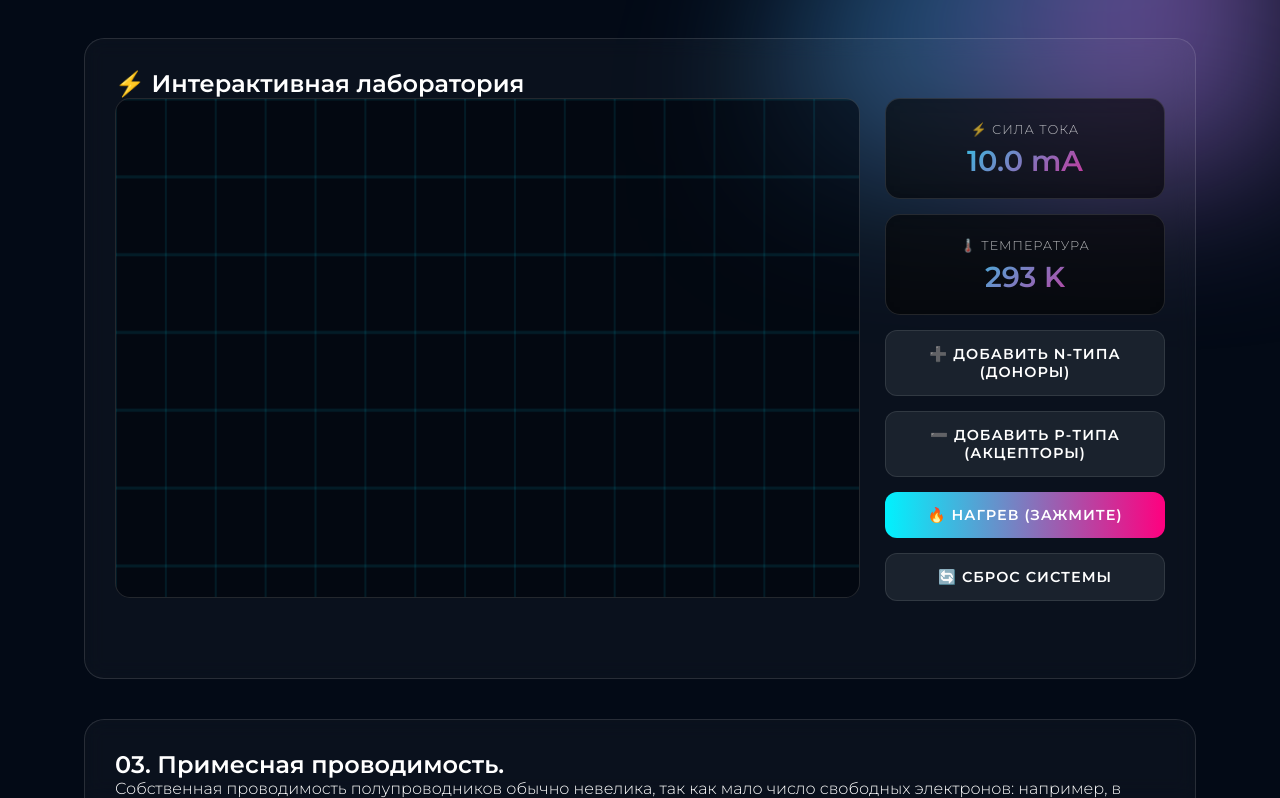
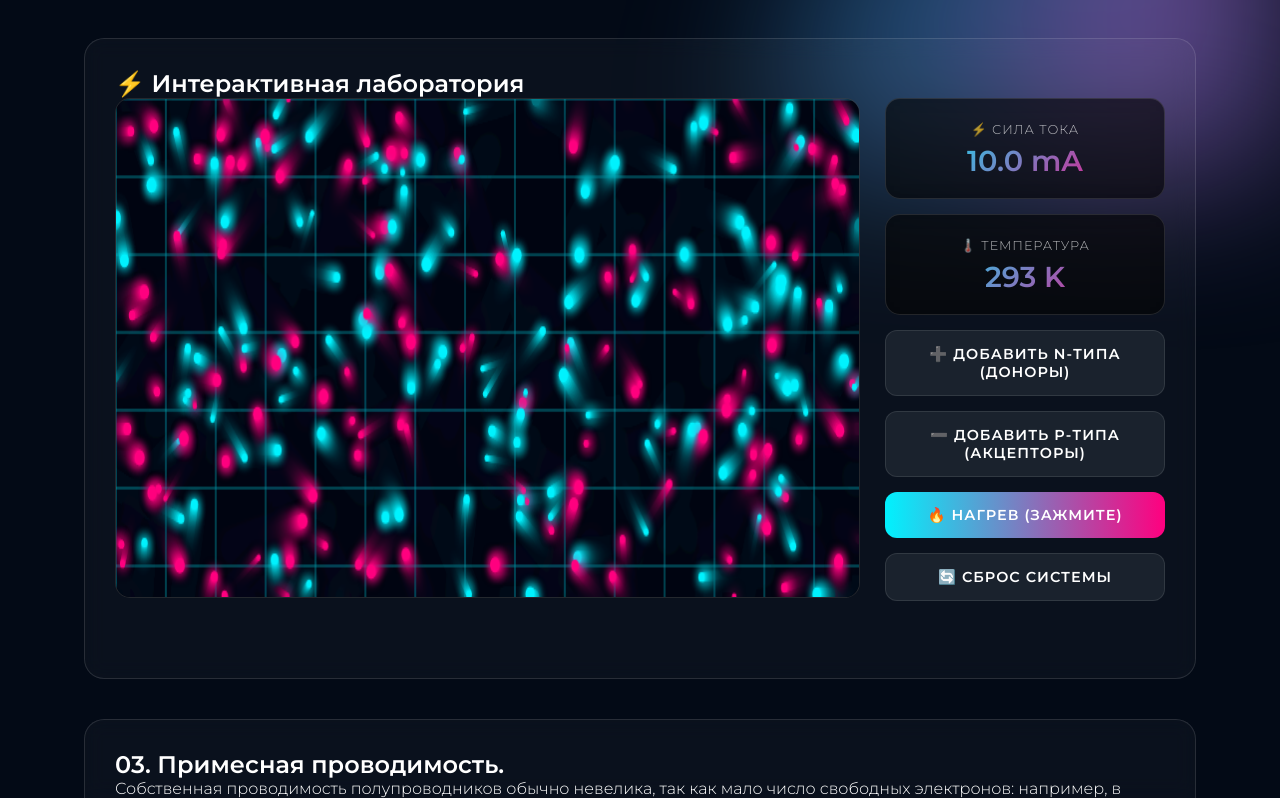
Before and after one commit to vi098275-debug/physics-project, a plain HTML site: page index.html in a window 1280 px wide. Shown: the part 634-1432 px from the top of the page. Drawn offline with Linux system fonts and the light colour scheme; animation ran at ten frames a second.

Commit message:
Update index.html

```diff
--- a/index.html
+++ b/index.html
@@ -56,7 +56,6 @@
             to { transform: translate(200px, 100px) scale(1.2); }
         }
 
-        /* ИСПРАВЛЕННЫЙ КОНТЕЙНЕР */
         .container {
             max-width: 1400px;
             width: 90%;
@@ -89,7 +88,6 @@
             backdrop-filter: blur(10px);
         }
 
-        /* ИСПРАВЛЕННАЯ ЛАБОРАТОРНАЯ ОБЛАСТЬ */
         .lab-wrap {
             display: flex;
             gap: 25px;
@@ -186,7 +184,6 @@
             font-size: 0.8rem;
         }
 
-        /* АДАПТИВ ДЛЯ ПЛАНШЕТОВ */
         @media screen and (max-width: 900px) {
             .container {
                 width: 95%;
@@ -223,7 +220,6 @@
             }
         }
 
-        /* АДАПТИВ ДЛЯ ТЕЛЕФОНОВ */
         @media screen and (max-width: 600px) {
             h1 {
                 font-size: 1.5rem;
@@ -245,6 +241,7 @@
                 font-size: 1.3rem;
             }
 
+            Продолжаю и завершаю код — дописываю оставшуюся часть CSS и полный JavaScript:
             .btn {
                 padding: 10px;
                 font-size: 0.8rem;
@@ -286,11 +283,11 @@
                         <span>⚡ СИЛА ТОКА</span>
                         <b id="v-cond">0.00 mA</b>
                     </div>
-                    <div class="data-card">
-                        <span>🌡️ ТЕМПЕРАТУРА</span>
-                        <b id="v-temp">293 K</b>
-                    </div>
-                    <button class="btn" onclick="spawn(1)">➕ Добавить n-типа (доноры)</button>
+            <div class="data-card">
+                <span>🌡️ ТЕМПЕРАТУРА</span>
+                <b id="v-temp">293 K</b>
+            </div>
+            <button class="btn" onclick="spawn(1)">➕ Добавить n-типа (доноры)</button>
             <button class="btn" onclick="spawn(2)">➖ Добавить p-типа (акцепторы)</button>
             <button class="btn btn-heat" id="heatButton">🔥 НАГРЕВ (зажмите)</button>
             <button class="btn" onclick="fullReset()">🔄 Сброс системы</button>
@@ -300,7 +297,7 @@
 
         <section class="glass-panel">
             <h2>03. Примесная проводимость.</h2>
-            <p>Собственная проводимость полупроводников обычно невелика, так как мало число свободных электронов: например, в германии при комнатной температуре nₑ = 3·10¹³ см⁻³. В то же время число атомов германия в 1 см³ порядка 10²³. Таким образом, число свободных электронов составляет примерно одну десятимиллиардную часть от общего числа атомов.</p>
+            <p>Собственная проводимость полупроводников обычно невелика, так как мало число свободных электронов: например, в германии при комнатной температуре nₑ = 3·10¹³ см⁻³. В то же время число атомов германия в 1 см³ порядка 10²³. Таким образом, число свободных электронов составляет примерно одну десятимиллиардную часть от общего числа атомов.</p>
             <p>Проводимость полупроводников можно существенно увеличить, внедряя в них примесь. В этом случае наряду с собственной проводимостью возникает дополнительная — примесная проводимость. <strong>Донорные примеси</strong> (например, мышьяк) отдают лишние электроны, создавая проводимость n-типа. <strong>Акцепторные примеси</strong> (например, индий) создают дырки, обеспечивая проводимость p-типа.</p>
         </section>
 
@@ -330,13 +327,14 @@
         function spawn(type) {
             cond += 5;
             const color = type === 1 ? '#00f2fe' : '#ff007f';
-            for(let i = 0; i < 12; i++) {
+            for (let i = 0; i < 12; i++) {
                 dots.push({
                     x: Math.random() * canvas.width,
                     y: Math.random() * canvas.height,
-                    vx: (Math.random() - 0.5) * 1.5,
-                    vy: (Math.random() - 0.5) * 1.5,
-                    c: color
+                    vx: (Math.random() - 0.5) * 2,
+                    vy: (Math.random() - 0.5) * 2,
+                    c: color,
+            size: 2 + Math.random() * 3
                 });
             }
             updateUI();
@@ -376,17 +374,20 @@
         function animate() {
             if (!canvas || !ctx) return;
 
+            // Очищаем холст с полупрозрачной заливкой для эффекта «хвостов»
             ctx.fillStyle = 'rgba(3, 10, 22, 0.15)';
             ctx.fillRect(0, 0, canvas.width, canvas.height);
 
-            // Рисуем сетку для эффекта лаборатории
+            // Рисуем сетку
             ctx.strokeStyle = 'rgba(0, 242, 254, 0.1)';
             ctx.lineWidth = 1;
-            for (let i = 0; i < canvas.width; i += 50) {
+            for (let i = 0; i <= canvas.width; i += 50) {
                 ctx.beginPath();
                 ctx.moveTo(i, 0);
                 ctx.lineTo(i, canvas.height);
                 ctx.stroke();
+            }
+            for (let i = 0; i <= canvas.height; i += 50) {
                 ctx.beginPath();
                 ctx.moveTo(0, i);
                 ctx.lineTo(canvas.width, i);
@@ -396,6 +397,7 @@
             const speedMultiplier = Math.min(temp / 200, 3);
 
             dots.forEach(d => {
+                // Обновляем позицию
                 d.x += d.vx * speedMultiplier;
                 d.y += d.vy * speedMultiplier;
 
@@ -404,41 +406,40 @@
                 if (d.x > canvas.width) d.x = 0;
                 if (d.y < 0) d.y = canvas.height;
                 if (d.y > canvas.height) d.y = 0;
-                            const speedMultiplier = Math.min(temp / 200, 3);
 
-                // Размер частиц зависит от температуры
-                const size = 3 + (temp - 293) / 200;
-
+                                // Отрисовка
                 ctx.fillStyle = d.c;
-                ctx.shadowBlur = 10;
+                ctx.shadowBlur = 8;
                 ctx.shadowColor = d.c;
                 ctx.beginPath();
-                ctx.arc(d.x, d.y, Math.min(size, 8), 0, Math.PI * 2);
+                ctx.arc(d.x, d.y, d.size, 0, Math.PI * 2);
                 ctx.fill();
             });
-            ctx.shadowBlur = 0;
+
+            ctx.shadowBlur = 0; // сбрасываем размытие
 
             requestAnimationFrame(animate);
         }
 
-        animate();
-
-        // Инициализация стартовых частиц
+        // Создаём начальные частицы
         for (let i = 0; i < 20; i++) {
             spawn(Math.random() > 0.5 ? 1 : 2);
         }
 
-        // Обработчики событий для кнопки нагрева (поддержка мобильных устройств)
+        // Запускаем анимацию
+        animate();
+
+        // Обработчики событий для кнопки нагрева
         const heatButton = document.getElementById('heatButton');
 
-        // Обработчики для мыши
+        // Для мыши
         heatButton.addEventListener('mousedown', startHeat);
         heatButton.addEventListener('mouseup', stopHeat);
         heatButton.addEventListener('mouseleave', stopHeat);
 
-        // Обработчики для сенсорного экрана
+        // Для сенсорных устройств
         heatButton.addEventListener('touchstart', (e) => {
-            e.preventDefault(); // Предотвращает возможные конфликты с прокруткой страницы
+            e.preventDefault(); // предотвращаем конфликты с прокруткой страницы
             startHeat();
         });
         heatButton.addEventListener('touchend', stopHeat);
```
